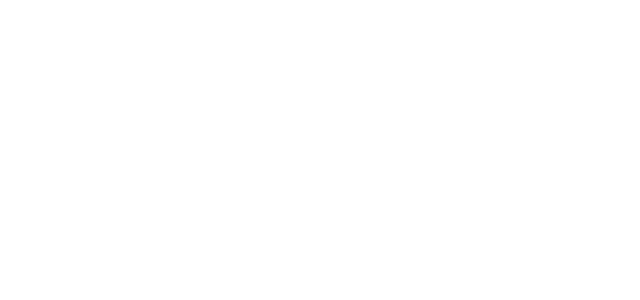
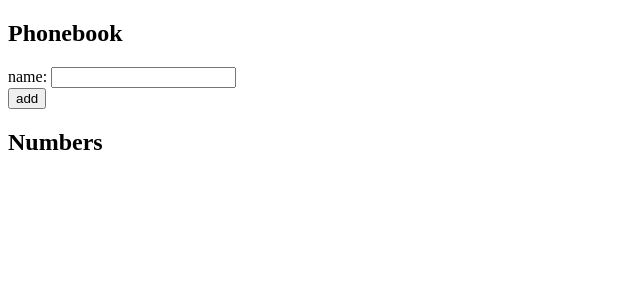
Before and after one commit to 1Maria/the-phonebook, a React (Create React App) app: page / in a window 1280 px wide. Shown: the top 300 px of the page, without its empty margins (0-640 px from the left). Built offline with nearby package versions, Linux system fonts and the light colour scheme.

Commit message:
Initial commit

```diff
--- a/src/App.js
+++ b/src/App.js
@@ -1,8 +1,23 @@
-import React from 'react';
+import React, { useState } from 'react';
 
 const App = () => {
+  const [persons, setPersons] = useState([
+    { name: 'Arto Hellas' }
+  ]);
+  const [newName, setNewName] = useState('');
+
   return (
     <div>
+      <h2>Phonebook</h2>
+      <form>
+        <div>
+          name: <input />
+        </div>
+        <div>
+          <button type="submit">add</button>
+        </div>
+      </form>
+      <h2>Numbers</h2>
     </div>
   );
 }
```
